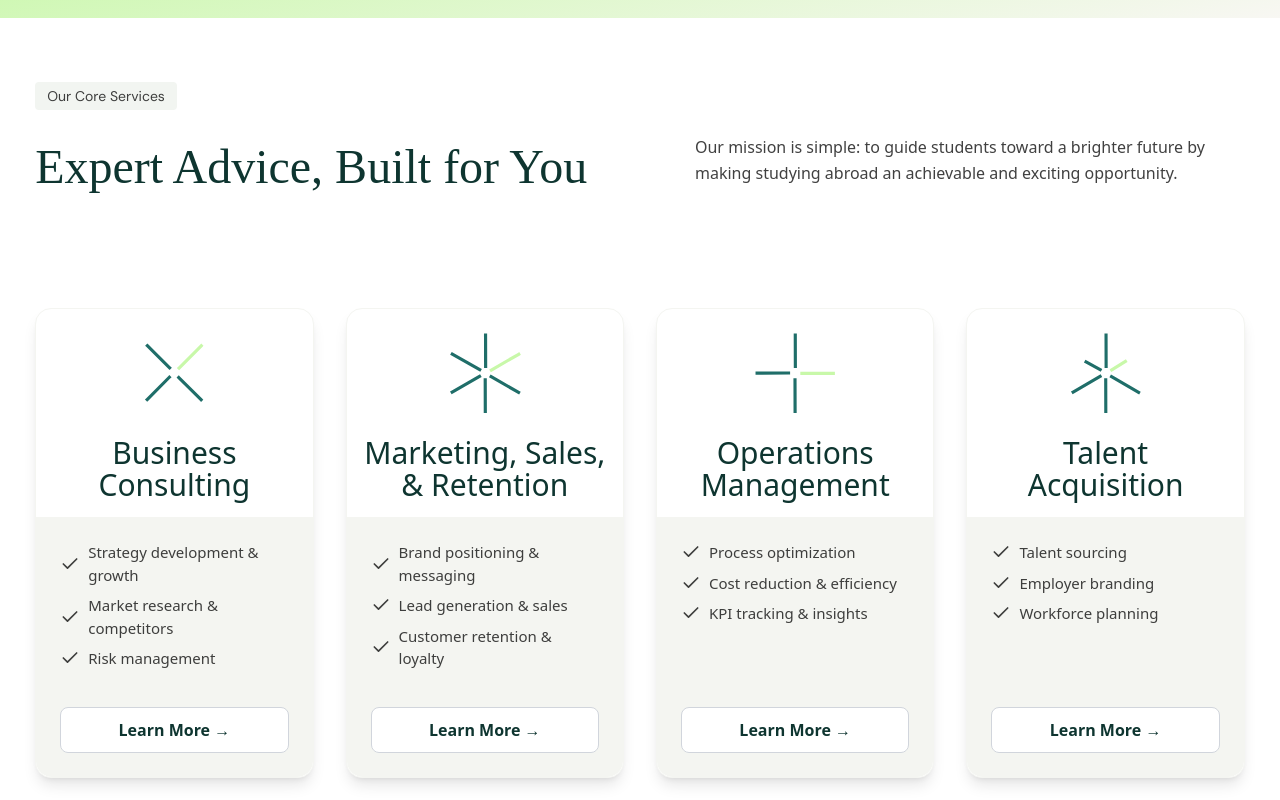
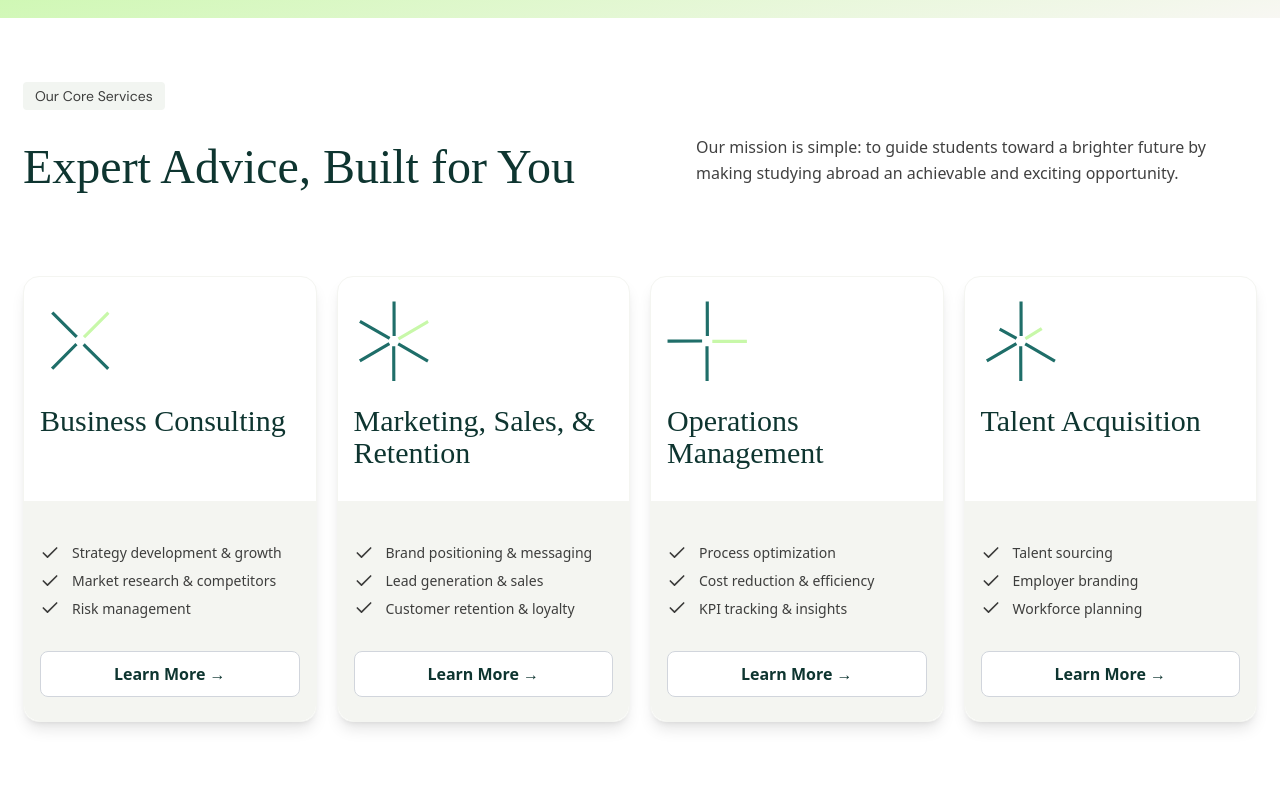
Before and after one commit to Sarvesh221007/Rhombus, a React (Vite) app: page / in a window 1280 px wide. Shown: the part 780-1580 px from the top of the page. Built offline with nearby package versions, Linux system fonts and the light colour scheme.

Commit message:
About and Hero section change

```diff
--- a/src/components/Home/ServicesSection.jsx
+++ b/src/components/Home/ServicesSection.jsx
@@ -43,7 +43,7 @@ const ServicesSection = () => {
   return (
     <section className="relative overflow-hidde py-16 flex justify-center">
       {/* ---------- Main Container ---------- */}
-      <div className="max-w-[1266px] sm:w-[95vw] md:w-[97vw] px-4">
+      <div className="max-w-[1266px] sm:w-[95vw] md:w-[1266px] px-4">
         {/* Section Tag */}
         <motion.div
           className="inline-block px-3 py-1 mb-6"
@@ -61,7 +61,7 @@ const ServicesSection = () => {
 
         {/* Heading + Paragraph */}
         <motion.div
-          className="flex flex-col md:flex-row mb-12 items-start"
+          className="flex flex-col md:flex-row mb-4 items-start"
           initial={{ opacity: 0, y: 30 }}
           whileInView={{ opacity: 1, y: 0 }}
           viewport={{ once: true }}
@@ -88,7 +88,7 @@ const ServicesSection = () => {
         </motion.div>
 
         {/* Services Grid */}
-        <div className="grid grid-cols-1 sm:grid-cols-2 lg:grid-cols-4 gap-8 py-10">
+        <div className="grid grid-cols-1 sm:grid-cols-2 lg:grid-cols-4 gap-5 py-10">
           {servicesData.map((service, i) => (
             <motion.div
               key={i}
@@ -99,7 +99,7 @@ const ServicesSection = () => {
                  overflow-hidden bg-white h-full"
             >
               {/* Top Image */}
-              <div className="flex justify-center mt-6">
+              <div className="flex justify-left mx-4 mt-6">
                 <img
                   src={service.img}
                   alt={service.title}
@@ -110,7 +110,7 @@ const ServicesSection = () => {
               {/* Box Content */}
               <div className="flex flex-col flex-grow mt-6">
                 <h3
-                  className="text-2xl sm:text-3xl text-[#0E3530] mb-4 text-center px-4"
+                  className="text-2xl sm:text-3xl text-[#0E3530] mb-8 text-left mx-4 font-['Forum']"
                   style={{
                     fontWeight: "normal",
                     lineHeight: "2rem",
@@ -122,19 +122,19 @@ const ServicesSection = () => {
 
                 {/* Content Box with Equal Height and Consistent Padding */}
                 <div
-                  className={`p-6 flex flex-col justify-between flex-grow rounded-b-2xl
+                  className={`p-4 pt-10 flex flex-col justify-between flex-grow rounded-b-2xl
             bg-[rgb(244,245,241)] hover:bg-[rgb(200,248,169)]
-            transition-colors duration-300 min-h-[260px]`}
+            transition-colors duration-300 min-h-[220px]`}
                 >
-                  <ul className="space-y-2 text-gray-800 text-base flex-grow">
+                  <ul className="space-y-1 text-gray-800 text-base flex-grow">
                     {service.points.map((p, j) => (
-                      <li key={j} className="flex items-center gap-2">
+                      <li key={j} className="flex items-center gap-3">
                         <Check
                           size={20}
                           className="text-[rgba(0,0,0,0.75)] flex-shrink-0"
                           strokeWidth={2}
                         />
-                        <span className="text-[15px] leading-[1.5] text-[rgba(0,0,0,0.75)]">
+                        <span className="text-[14px] leading-[1.7] text-[rgba(0,0,0,0.75)]">
                           {p}
                         </span>
                       </li>
@@ -142,7 +142,7 @@ const ServicesSection = () => {
                   </ul>
 
                   {/* ✅ Bottom Padding Fixed */}
-                  <div className="mt-auto pt-4">
+                  <div className="mt-auto pt-1 pb-2">
                     <Link
                       to="/services"
                       className="inline-block py-2.5 w-full text-center font-semibold rounded-lg
--- a/src/components/layout/Navbar.jsx
+++ b/src/components/layout/Navbar.jsx
@@ -64,11 +64,11 @@ const Navbar = () => {
         }`}
       style={{
         backgroundColor,
-        borderBottom,
+        borderBottom: isScrolled
+          ? "1px solid transparent"
+          : "2px solid transparent", // No border when not scrolled
         boxShadow:
-          isScrolled || !isHomePage
-            ? "0 4px 14px rgba(0,0,0,0.08)"
-            : "none",
+          isScrolled || !isHomePage ? "0 4px 14px rgba(0,0,0,0.08)" : "none",
         backdropFilter: isScrolled ? "blur(16px)" : "none",
         WebkitBackdropFilter: isScrolled ? "blur(16px)" : "none",
         transition:
```
